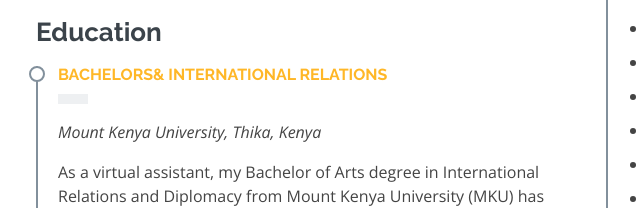
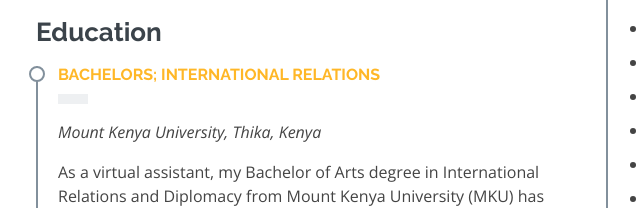
Before and after one commit to SandyX2/sandyportfolio, a plain HTML site: page index.html in a window 1280 px wide. Shown: the part 2305-2513 px from the top of the page, 46-686 px from the left. Drawn offline with nearby package versions, Linux system fonts and the light colour scheme.

Commit message:
Add files via upload

```diff
--- a/index.html
+++ b/index.html
@@ -192,7 +192,7 @@
 
             <h3 class="resume-title">Education</h3>
             <div class="resume-item">
-              <h4>Bachelors&amp; International Relations</h4>
+              <h4>Bachelors; International Relations</h4>
               <h5></h5>
               <p><em>Mount Kenya University, Thika, Kenya</em></p>
               <p>As a virtual assistant, my Bachelor of Arts degree in International Relations and Diplomacy from Mount Kenya University (MKU) has proven to be a valuable asset. It has equipped me with a strong understanding of international relations, diplomacy, and affairs, allowing me to bring a well-rounded perspective to my work. This education, combined with my administrative and organizational skills, makes me a highly effective virtual assistant.</p>
```
